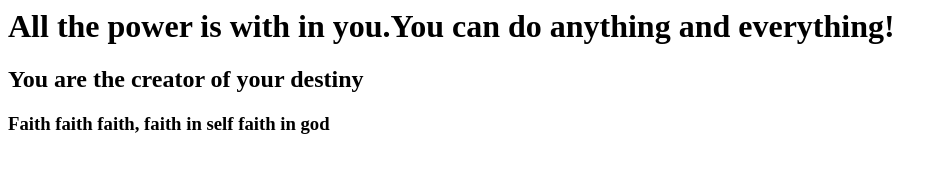
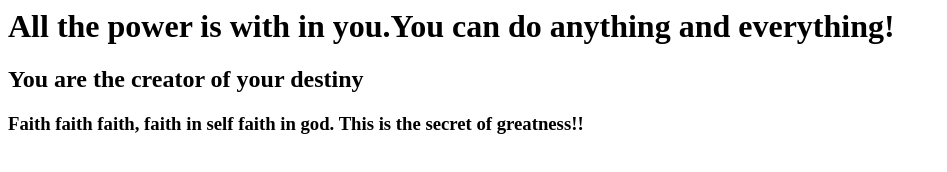
Before and after one commit to ivalop81/firstgitrepo, a plain HTML site: page index.html in a window 1280 px wide. Shown: the whole page, without its empty margins (0-947 px from the left). Drawn offline with Linux system fonts and the light colour scheme.

Commit message:
Update index.html
Edited the 3rd quote

```diff
--- a/index.html
+++ b/index.html
@@ -2,6 +2,6 @@
 <body>
 <h1>All the power is with in you.You can do anything and everything!</h1>
 <h2>You are the creator of your destiny</h2>
-<h3>Faith faith faith, faith in self faith in god</h3>
+<h3>Faith faith faith, faith in self faith in god. This is the secret of greatness!!</h3>
 </body>
 </html>
```
